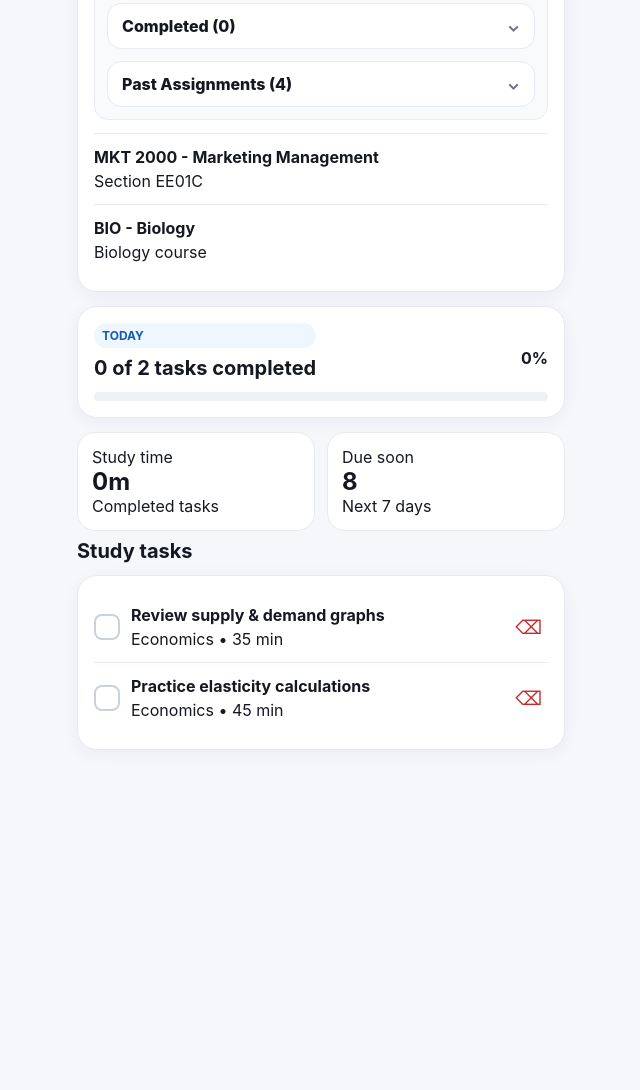
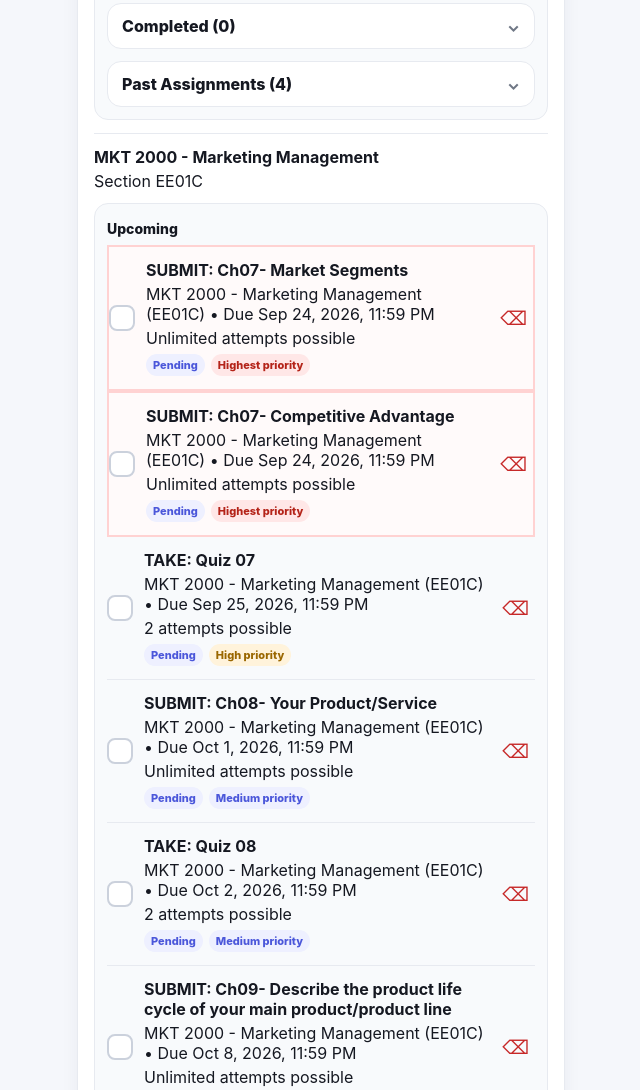
Before and after one commit to jaypatel3654/StudyFlow, a plain HTML site: page index.html in a window 1280 px wide. Shown: the part 3154-4244 px from the top of the page, without its empty margins (319-959 px from the left). Before the commit the page ends 4016 px from the top, so only its background shows below. Drawn offline with Linux system fonts and the light colour scheme.

Commit message:
Add MKT 2000 assignments with priority and completion workflow

```diff
--- a/index.html
+++ b/index.html
@@ -67,7 +67,11 @@ input,select{width:100%;padding:12px;border:1px solid var(--line);border-radius:
     <div class="small">Section GT02C</div>
     <div id="engSubjectAssignments"></div>
   </div>
-  <div class="item"><h3>MKT 2000 - Marketing Management</h3><div class="small">Section EE01C</div></div>
+  <div class="item">
+    <h3>MKT 2000 - Marketing Management</h3>
+    <div class="small">Section EE01C</div>
+    <div id="mktSubjectAssignments"></div>
+  </div>
   <div class="item"><h3>BIO - Biology</h3><div class="small">Biology course</div></div>
 </section>
 <section id="today" class="view active">
@@ -143,6 +147,24 @@ const engAssignments=[
 for(const item of engAssignments){
   const existing=A.find(x=>x.course===ENG2211 && x.title===item.title);
   if(!existing) A.push({id:id(),title:item.title,course:ENG2211,due:new Date(item.due).toISOString(),done:false,note:item.note||""});
+  else if(item.note && !existing.note) existing.note=item.note;
+}
+const MKT2000="MKT 2000 - Marketing Management (EE01C)";
+const mktAssignments=[
+  {title:"SUBMIT: Ch06- Business Market Characteristics and Behavior",due:"2026-09-17T23:59:00",note:"Unlimited attempts possible"},
+  {title:"TAKE: Quiz 06",due:"2026-09-18T23:59:00"},
+  {title:"SUBMIT: Ch07- Market Segments",due:"2026-09-24T23:59:00",note:"Unlimited attempts possible"},
+  {title:"SUBMIT: Ch07- Competitive Advantage",due:"2026-09-24T23:59:00",note:"Unlimited attempts possible"},
+  {title:"TAKE: Quiz 07",due:"2026-09-25T23:59:00",note:"2 attempts possible"},
+  {title:"SUBMIT: Ch08- Your Product/Service",due:"2026-10-01T23:59:00",note:"Unlimited attempts possible"},
+  {title:"TAKE: Quiz 08",due:"2026-10-02T23:59:00",note:"2 attempts possible"},
+  {title:"SUBMIT: Ch09- Describe the product life cycle of your main product/product line",due:"2026-10-08T23:59:00",note:"Unlimited attempts possible"},
+  {title:"SUBMIT: Ch10- Describe Internal factors affecting your pricing strategy",due:"2026-10-08T23:59:00",note:"Unlimited attempts possible"},
+  {title:"TAKE: Quiz 09",due:"2026-10-09T23:59:00",note:"2 attempts possible"}
+];
+for(const item of mktAssignments){
+  const existing=A.find(x=>x.course===MKT2000 && x.title===item.title);
+  if(!existing) A.push({id:id(),title:item.title,course:MKT2000,due:new Date(item.due).toISOString(),done:false,note:item.note||""});
   else if(item.note && !existing.note) existing.note=item.note;
 }
 save();
@@ -223,6 +245,22 @@ engSubjectAssignments.innerHTML=`
       <div class="folder-body">${engPast.length?engPast.map(x=>assignmentRow(x,"past")).join(""):'<span class="small">No past-due ENG assignments.</span>'}</div>
     </details>
   </div>`;
+const mktFuture=futurePending.filter(x=>x.course===MKT2000);
+const mktPast=pastPending.filter(x=>x.course===MKT2000);
+const mktCompleted=completed.filter(x=>x.course===MKT2000);
+mktSubjectAssignments.innerHTML=`
+  <div class="course-assignments">
+    <div class="assignment-section-title">Upcoming</div>
+    ${mktFuture.length?mktFuture.map(x=>assignmentRow(x,"upcoming")).join(""):'<span class="small">No upcoming MKT assignments.</span>'}
+    <details class="folder">
+      <summary>Completed (${mktCompleted.length})</summary>
+      <div class="folder-body">${mktCompleted.length?mktCompleted.map(x=>assignmentRow(x,"completed")).join(""):'<span class="small">No completed MKT assignments.</span>'}</div>
+    </details>
+    <details class="folder">
+      <summary>Past Assignments (${mktPast.length})</summary>
+      <div class="folder-body">${mktPast.length?mktPast.map(x=>assignmentRow(x,"past")).join(""):'<span class="small">No past-due MKT assignments.</span>'}</div>
+    </details>
+  </div>`;
 glist.innerHTML=G.length?G.map(x=>{let q=Math.min(100,Math.round(x.done/x.target*100));return `<div class="item"><div class="between"><h3>${esc(x.title)}</h3><b>${q}%</b></div><div class="progress"><span style="width:${q}%"></span></div><div class="between" style="margin-top:9px"><span class="small">${fmt(x.done)} / ${fmt(x.target)}</span><span><button onclick="gm('${x.id}',-30)">−30m</button> <button onclick="gm('${x.id}',30)">+30m</button></span></div></div>`}).join(""):'<span class="small">No goals yet.</span>';
 rtasks.textContent=d;rassign.textContent=A.filter(x=>x.done).length;rbar.style.width=p+"%";rtext.textContent=p+"% of your current study tasks are complete.";save()}
 function toggleT(i){let x=T.find(x=>x.id===i);x.done=!x.done;render()} function delT(i){T=T.filter(x=>x.id!==i);render()} function toggleA(i){let x=A.find(x=>x.id===i);x.done=!x.done;render()} function delA(i){A=A.filter(x=>x.id!==i);render()} function gm(i,n){let x=G.find(x=>x.id===i);x.done=Math.max(0,x.done+n);render()}
```
